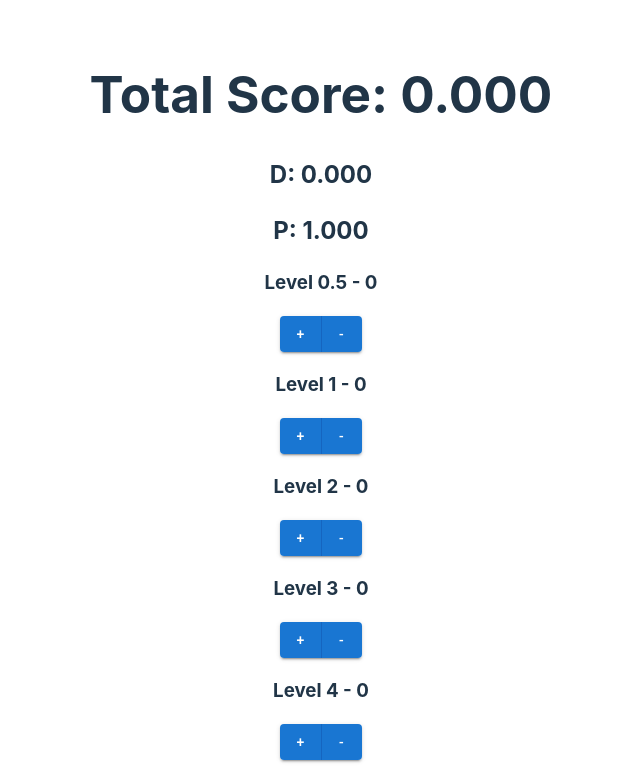
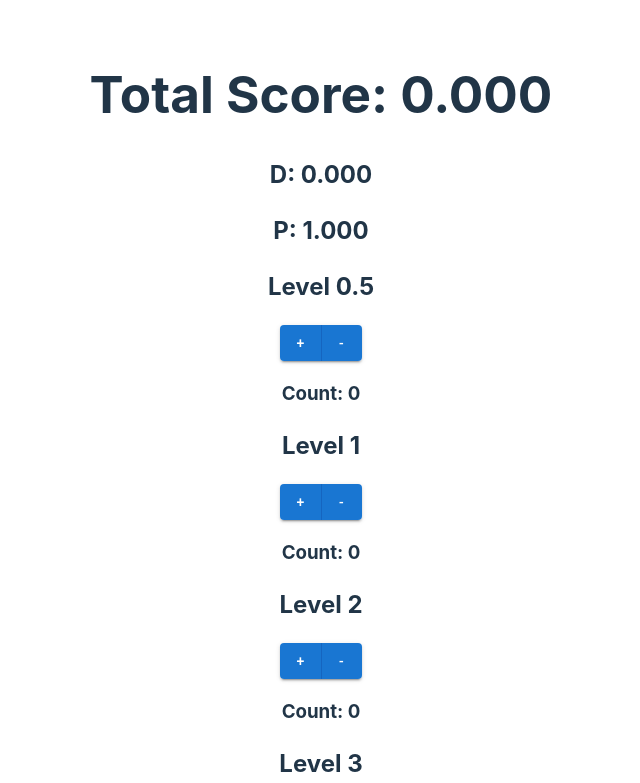
Before and after one commit to chocomilk1029/skipping-cal, a React (Vite) app: page / in a window 1280 px wide. Shown: the top 783 px of the page, without its empty margins (319-959 px from the left). Built offline with nearby package versions, Linux system fonts and the light colour scheme.

Commit message:
reorganize difficulty part

```diff
--- a/src/class/Difficulty.tsx
+++ b/src/class/Difficulty.tsx
@@ -16,19 +16,19 @@ export const Difficulty = ( {totalScore, setTotalScore}: {
     let levelBtns = levelList.map( ( diffLevel, index ) =>
         {
             return (
-                <div key={ diffLevel + 1 }>
+                <span key={ diffLevel + 1 }>
                     <DiffBtn levelSet={ diffLevel } oriSum={ totalScore } setSum={ setTotalScore }/>
-                </div>
+                </span>
             )
         }
     );
 
     return (
-        <>
-            <div key={ -0.5 }>
+        <div className="grid-container">
+            <span key={ -0.5 }>
                 <DiffBtn levelSet={ -0.5 } oriSum={ totalScore } setSum={ setTotalScore }/>
-            </div>
+            </span>
             { levelBtns }
-        </>
+        </div>
     )
 }
--- a/src/components/DifficultyButton.tsx
+++ b/src/components/DifficultyButton.tsx
@@ -5,6 +5,8 @@ export const calMarks = ( level: number ) : number=>
 {
     return ( 0.1 * Math.pow( 1.5, level ) )
 }
+
+//#region add and minus button
 
 const AddBtn = ( {level, oriSum, setSum, oriCount, setCount}: {
     level: number,
@@ -59,6 +61,8 @@ const MinusBtn = ( {level, oriSum, setSum, oriCount, setCount}: {
     )
 }
 
+//#endregion
+
 export const DiffBtn = ( {levelSet, oriSum, setSum}: {
     levelSet: number,
     oriSum: number,
@@ -69,11 +73,12 @@ export const DiffBtn = ( {levelSet, oriSum, setSum}: {
     const level = levelSet + 1;
     return (
         <>
-            <h3>Level { level } - { count }</h3>
+            <h2> Level { level } </h2>
             <ButtonGroup variant="contained">
                 <AddBtn level={ level } oriSum={ oriSum } setSum={ setSum } oriCount={ count } setCount={ setCount }/>
                 <MinusBtn level={ level } oriSum={ oriSum } setSum={ setSum } oriCount={ count } setCount={ setCount }/>
             </ButtonGroup>
+            <h3> Count: { count }</h3>
         </>
     )
 }
```
